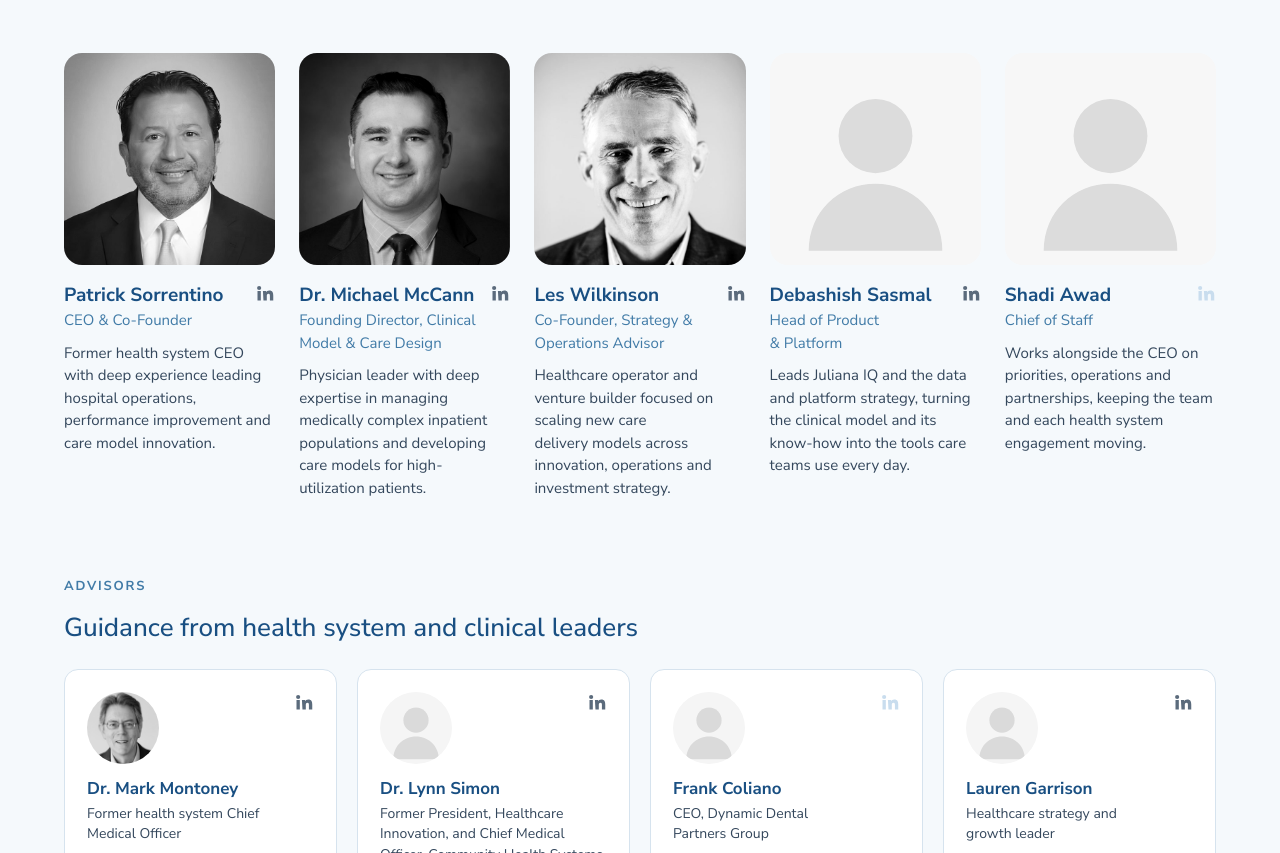
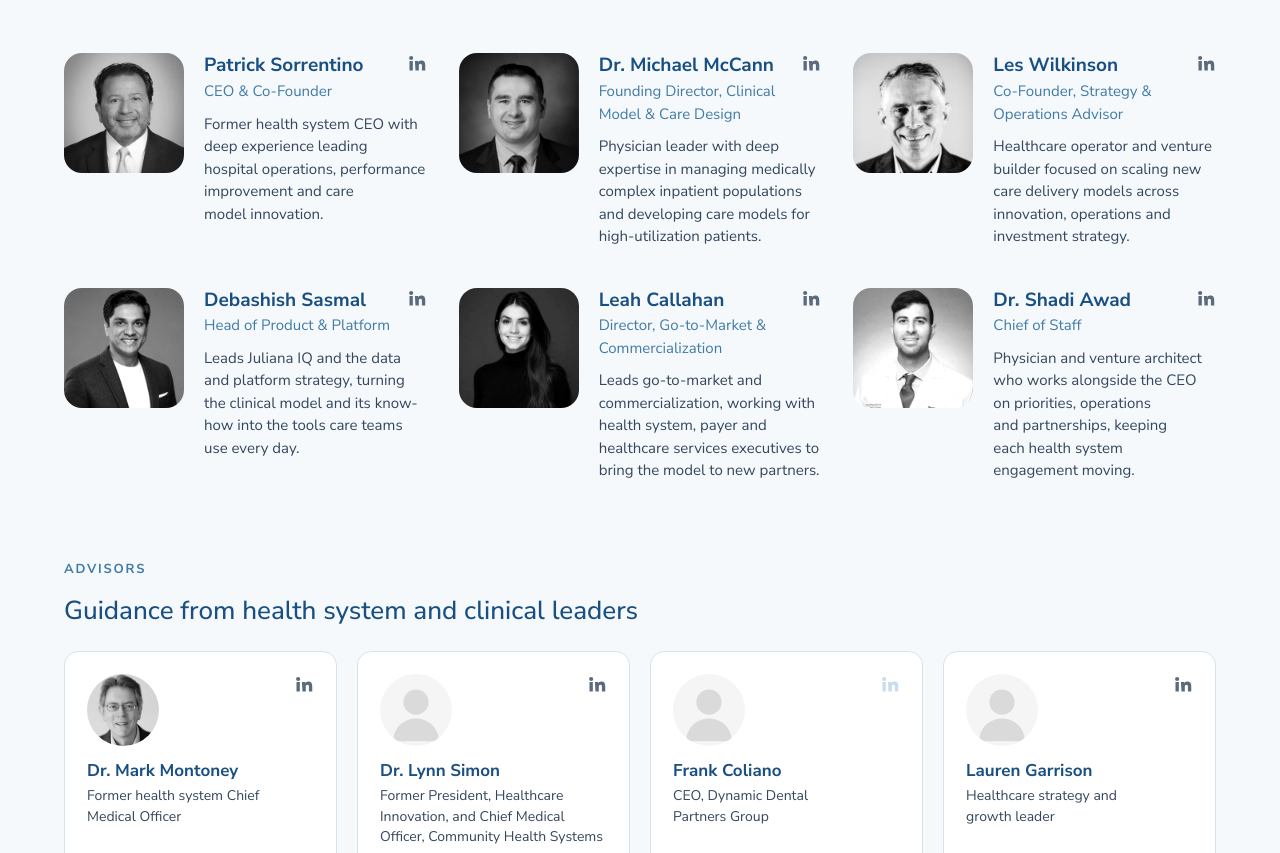
Before and after one commit to dsasmal-hashed/juliana-website-demo, a plain HTML site: page index.html in a window 1280 px wide. Shown: the part 8349-9202 px from the top of the page. Drawn offline with Linux system fonts and the light colour scheme.

Commit message:
Add Leah Callahan, team headshots, two-row leadership layout, LinkedIn links
Co-Authored-By: Claude Opus 5.5 <noreply@anthropic.com>

```diff
--- a/css/styles.css
+++ b/css/styles.css
@@ -263,10 +263,12 @@ h3 { font-size: 21px; line-height: 1.3; font-weight: 700; color: var(--navy); }
 .fit p { margin-top: 6px; font-size: 15px; }
 
 /* Team */
-.team { display: grid; grid-template-columns: repeat(5, 1fr); gap: 24px; }
+.team { display: grid; grid-template-columns: repeat(3, 1fr); gap: 40px 32px; }
+.person { display: grid; grid-template-columns: 120px minmax(0, 1fr); gap: 0 20px; align-content: start; }
+.person > img { grid-row: span 2; }
 .person img { width: 100%; aspect-ratio: 1; object-fit: cover; border-radius: 18px; filter: grayscale(100%) contrast(1.02); transition: filter .3s ease; }
 .person:hover img { filter: none; }
-.person-head { display: flex; justify-content: space-between; align-items: flex-start; gap: 10px; margin-top: 18px; }
+.person-head { display: flex; justify-content: space-between; align-items: flex-start; gap: 10px; }
 .person h3 { font-size: 19px; }
 .person .role { font-size: 15px; color: var(--accent); margin-top: 2px; }
 .person p { margin-top: 10px; font-size: 15px; line-height: 1.5; }
@@ -422,7 +424,7 @@ h3 { font-size: 21px; line-height: 1.3; font-weight: 700; color: var(--navy); }
   .nav-links { gap: 20px; }
   .model-top { grid-template-columns: 1fr 240px; gap: 32px; }
   .fit { grid-template-columns: repeat(2, 1fr); }
-  .team { grid-template-columns: repeat(3, 1fr); }
+  .team { grid-template-columns: repeat(2, 1fr); }
   .advisors { grid-template-columns: repeat(2, 1fr); }
   .trust { grid-template-columns: repeat(2, 1fr); }
 }
--- a/index.html
+++ b/index.html
@@ -357,14 +357,19 @@
         <p>Healthcare operator and venture builder focused on scaling new care delivery models across innovation, operations and investment strategy.</p>
       </article>
       <article class="person reveal">
-        <img src="assets/team/placeholder.svg" alt="" width="600" height="600" loading="lazy" class="tbc">
+        <img src="assets/team/deb.jpg" alt="Debashish Sasmal" width="600" height="600" loading="lazy">
         <div class="person-head"><div><h3>Debashish Sasmal</h3><p class="role">Head of Product &amp; Platform</p></div><a href="https://www.linkedin.com/in/dsasmal/" aria-label="Debashish Sasmal on LinkedIn" target="_blank" rel="noopener"><svg><use href="#i-linkedin"/></svg></a></div>
         <p class="tbc">Leads Juliana IQ and the data and platform strategy, turning the clinical model and its know-how into the tools care teams use every day.</p>
       </article>
       <article class="person reveal">
-        <img src="assets/team/placeholder.svg" alt="" width="600" height="600" loading="lazy" class="tbc">
-        <div class="person-head"><div><h3>Shadi Awad</h3><p class="role">Chief of Staff</p></div><span class="tbc" title="LinkedIn URL to confirm"><svg><use href="#i-linkedin"/></svg></span></div>
-        <p class="tbc">Works alongside the CEO on priorities, operations and partnerships, keeping the team and each health system engagement moving.</p>
+        <img src="assets/team/leah.jpg" alt="Leah Callahan" width="600" height="600" loading="lazy">
+        <div class="person-head"><div><h3>Leah Callahan</h3><p class="role">Director, Go-to-Market &amp; Commercialization</p></div><a href="https://www.linkedin.com/in/leahjcallahan/" aria-label="Leah Callahan on LinkedIn" target="_blank" rel="noopener"><svg><use href="#i-linkedin"/></svg></a></div>
+        <p class="tbc">Leads go-to-market and commercialization, working with health system, payer and healthcare services executives to bring the model to new partners.</p>
+      </article>
+      <article class="person reveal">
+        <img src="assets/team/shadi.jpg" alt="Dr. Shadi Awad" width="600" height="600" loading="lazy">
+        <div class="person-head"><div><h3>Dr. Shadi Awad</h3><p class="role">Chief of Staff</p></div><a href="https://www.linkedin.com/in/shadi-awad-md-mba-584ab9301/" aria-label="Dr. Shadi Awad on LinkedIn" target="_blank" rel="noopener"><svg><use href="#i-linkedin"/></svg></a></div>
+        <p class="tbc">Physician and venture architect who works alongside the CEO on priorities, operations and partnerships, keeping each health system engagement moving.</p>
       </article>
     </div>
 
```
Also changed, not shown: assets/team/deb.jpg (added), assets/team/leah.jpg (added), assets/team/shadi.jpg (added).
